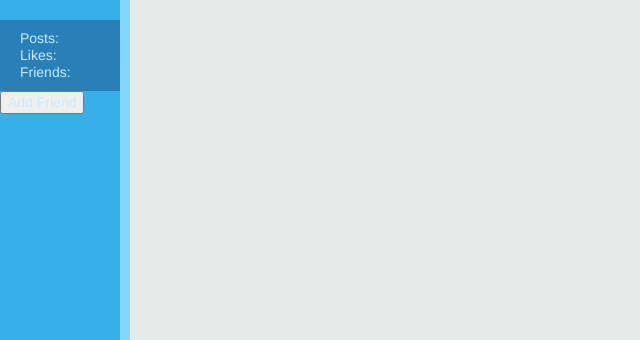
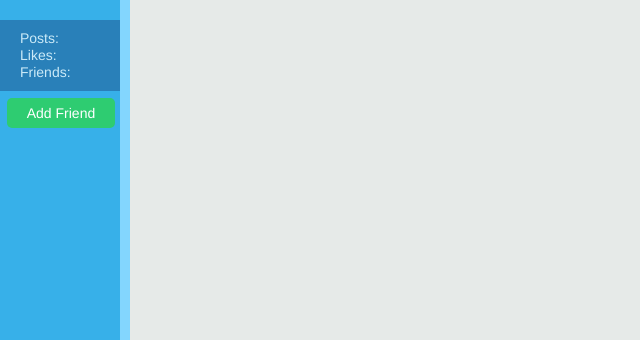
Before and after one commit to mariamhar/Friday, a PHP site: page /profile.php in a window 1280 px wide. Shown: the part 500-840 px from the top of the page, without its empty margins (0-640 px from the left). Run offline with PHP 8.4, Linux system fonts and the light colour scheme; a user stored in the database is signed in; data comes from the database, SQL or seed files in the repository; data that the repository does not hold is empty; some libraries are stand-ins or nearby versions.

Commit message:
77
77 shaping some friend buttons

```diff
--- a/assets/css/style.css
+++ b/assets/css/style.css
@@ -254,6 +254,15 @@ nav a:hover {
   border-radius: 100px;
 }
 
+.profile_left input[type="submit"] {
+  width: 90%;
+  height: 30px;
+  border-radius: 5px;
+  margin: 7px 0px 0px 7px;
+  border: none;
+  color: #ffffff;
+}
+
 .profile_info {
   display:list-item;
   background-color: #2980b9;
@@ -265,3 +274,27 @@ nav a:hover {
   margin: 0 0 0 20px;
   word-wrap: break-word;
 }
+
+.danger {
+  background-color: #e74c3c;
+}
+
+.warning {
+  background-color: #f0ad43;
+}
+
+.default {
+  background-color: #bdc3c7;
+}
+
+.success {
+  background-color: #2ecc71;
+}
+
+.info {
+  background-color: #3498bd;
+}
+
+.deep-blue {
+  background-color: #ff43f0;
+}
```
